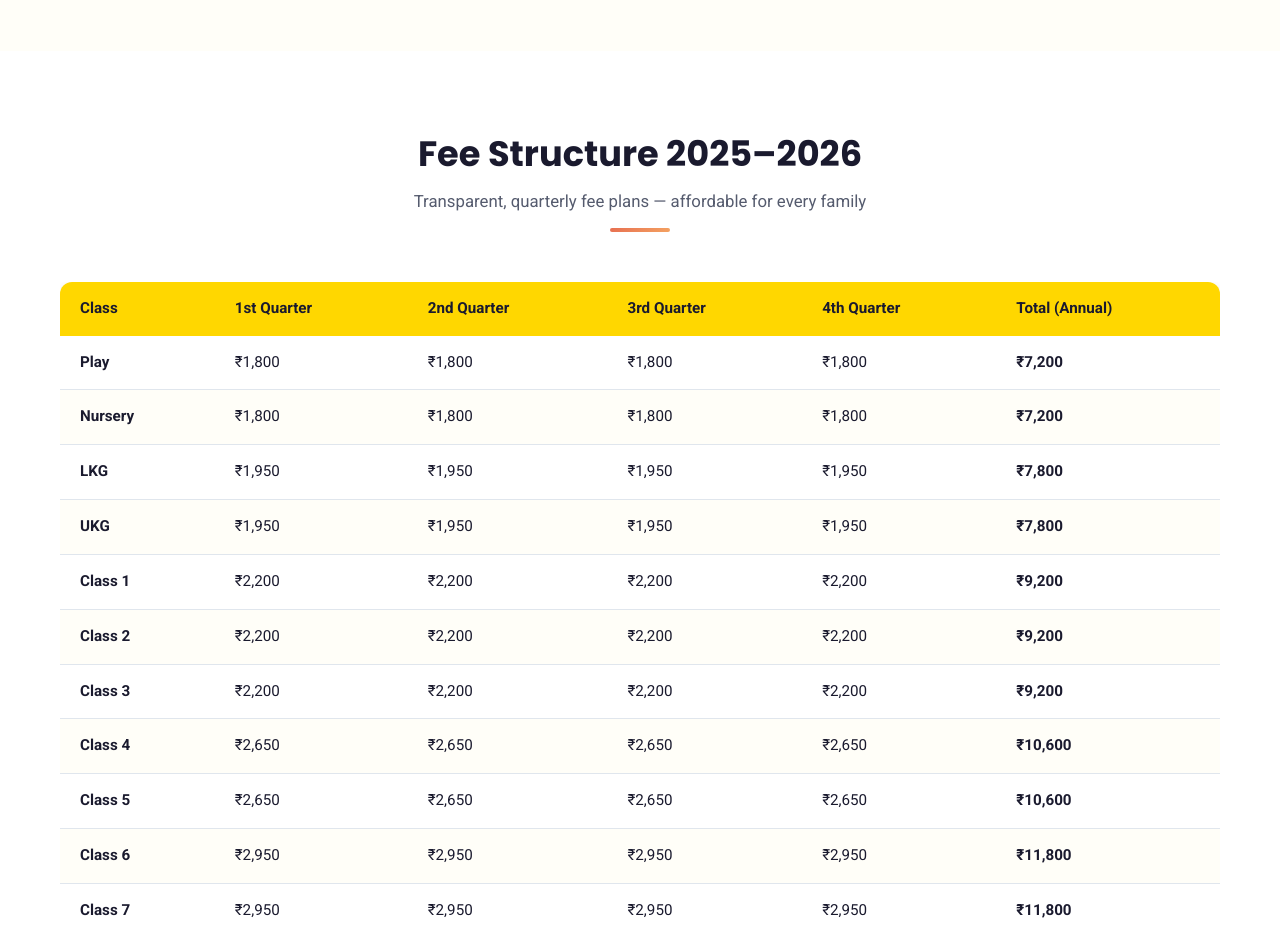
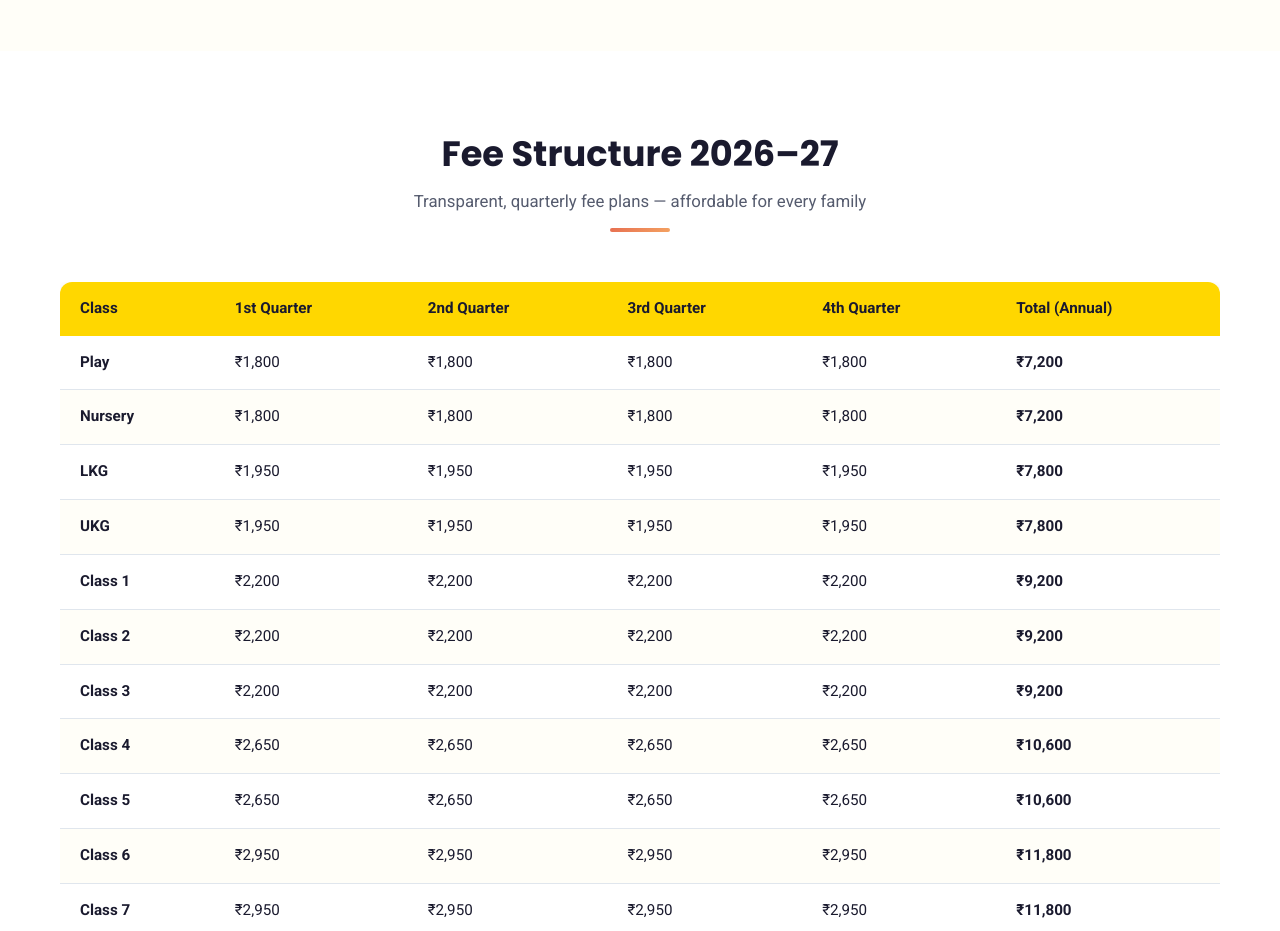
Before and after one commit to aniruddhsharma803-beep/Shaishav-Public-School, a website: page public/admissions.html in a window 1280 px wide. Shown: the part 1980-2911 px from the top of the page. Drawn offline with Linux system fonts and the light colour scheme.

Commit message:
fix: update fee structure heading year to 2026-27

```diff
--- a/public/admissions.html
+++ b/public/admissions.html
@@ -136,7 +136,7 @@
   <section class="section">
     <div class="container">
       <div class="section-title animate-on-scroll">
-        <h2>Fee Structure 2025–2026</h2>
+        <h2>Fee Structure 2026–27</h2>
         <p>Transparent, quarterly fee plans — affordable for every family</p>
         <div class="underline"></div>
       </div>
```
